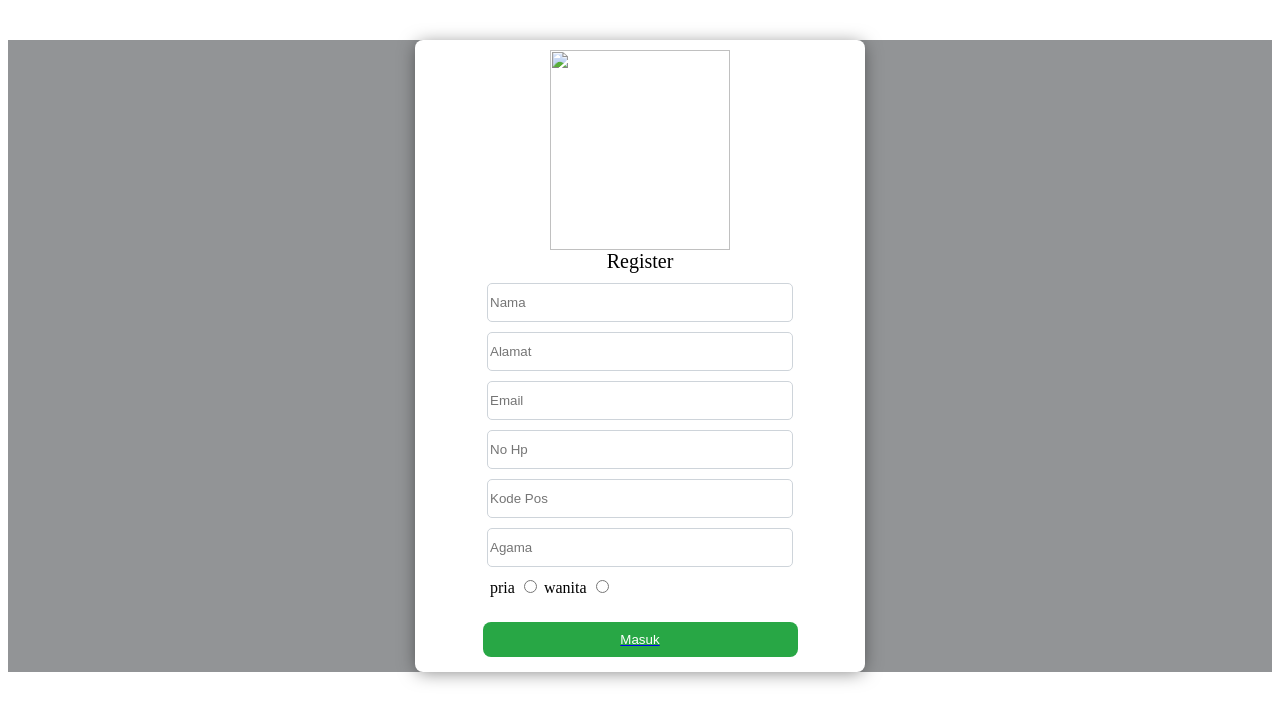
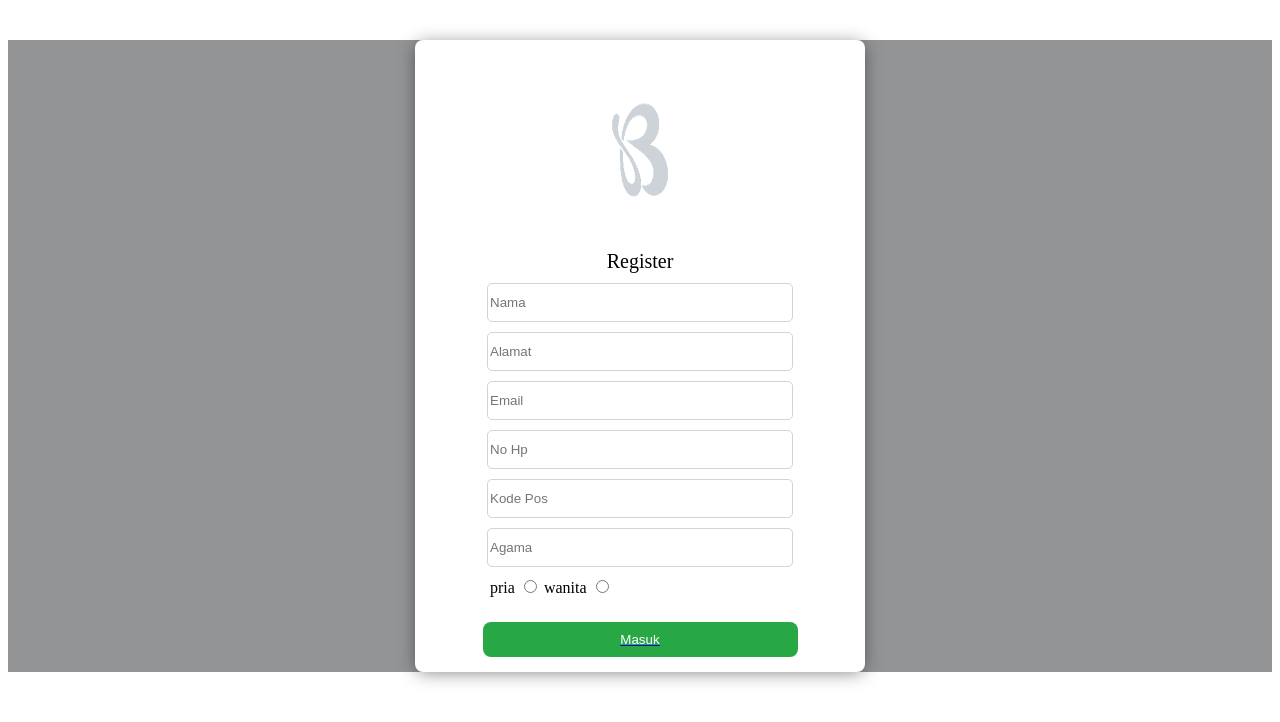
Before and after one commit to yusuf606adnan/yusuf, a plain HTML site: page Regrister.html in a window 1280 px wide. Drawn offline with Linux system fonts and the light colour scheme.

Commit message:
Update Regrister.html

```diff
--- a/Regrister.html
+++ b/Regrister.html
@@ -9,7 +9,7 @@
 <body>
     <div class="container">
         <div class="card">
-            <img src="../desain web yusuf/1693312081_logokucom_letter-b-butterfly-logo-removebg-preview.png" alt="" width="180" height="200">
+            <img src="1693312081_logokucom_letter-b-butterfly-logo-removebg-preview.png" alt="" width="180" height="200">
             <h3 class="card-header">Register </h3>
             <div class="form-input">
                 <input type="text" placeholder="Nama">
```
